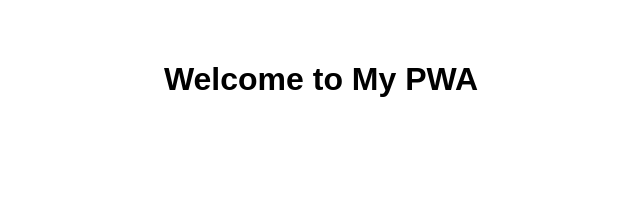
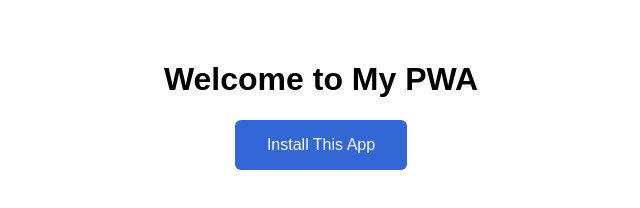
Before and after one commit to actwu/pwa, a plain HTML site: page index.html in a window 1280 px wide. Shown: the whole page, without its empty margins (319-959 px from the left). Drawn offline with Linux system fonts and the light colour scheme.

Commit message:
Update index.html

```diff
--- a/index.html
+++ b/index.html
@@ -8,7 +8,7 @@
   <link rel="manifest" href="manifest.json">
   <style>
     body { font-family: sans-serif; text-align: center; padding: 2em; }
-    #installBtn { padding: 1em 2em; font-size: 1rem; display: none; background: #3367D6; color: white; border: none; border-radius: 6px; }
+    #installBtn { padding: 1em 2em; font-size: 1rem; display: ; background: #3367D6; color: white; border: none; border-radius: 6px; }
     #installedMsg { display: none; color: green; font-size: 1.2em; }
   </style>
 </head>
```
